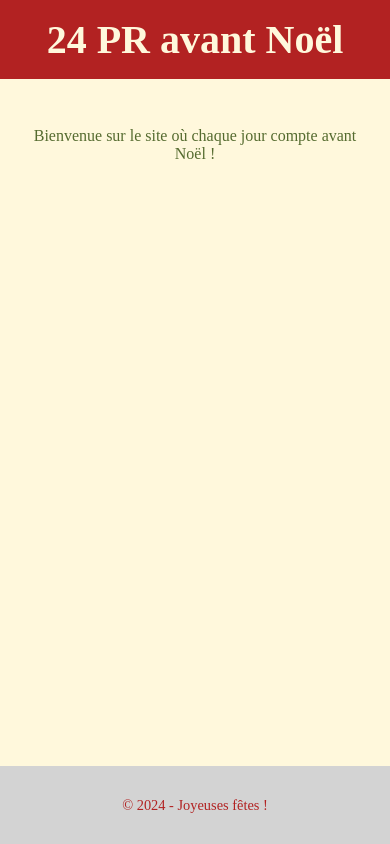
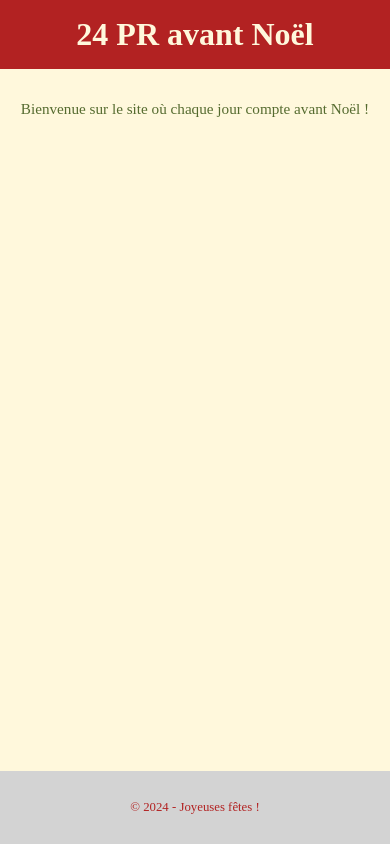
Before and after one commit to Jottiana/24_PR_avant_Noel, a React (Vite) app: page / in a window 390 px wide. Built offline with nearby package versions, Linux system fonts and the light colour scheme.

Commit message:
updated layout + README

```diff
--- a/src/App.css
+++ b/src/App.css
@@ -15,7 +15,6 @@ body {
   background-color: var(--light-cornsilk);
   color: var(--primary-red);
 }
-
 
 .app-container {
   display: flex;
@@ -53,3 +52,18 @@ body {
   font-size: 0.9rem;
   color: var(--primary-red);
 }
+
+@media (max-width: 768px) {
+  .title {
+    font-size: 2rem;
+  }
+
+  .content {
+    padding: 1rem;
+    font-size: 0.95rem;
+  }
+
+  .footer {
+    font-size: 0.8rem;
+  }
+}
```
Also changed, not shown: 1 other file (tests, documents, lock files or other folders).
